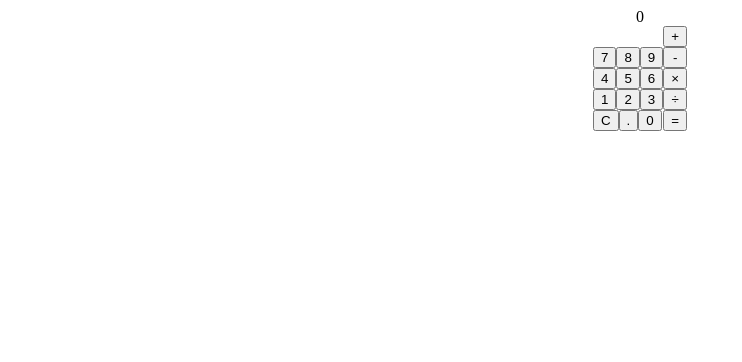
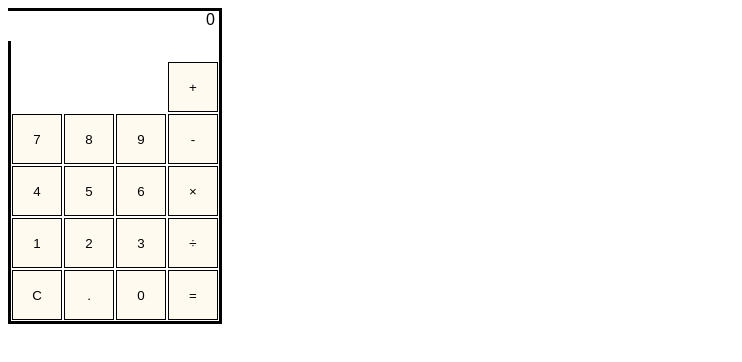
Before and after one commit to morheidari/calculator, a plain HTML site: page index.html in a window 1280 px wide. Shown: the whole page, without its empty margins (0-742 px from the left). Drawn offline with Linux system fonts and the light colour scheme.

Commit message:
modify style

```diff
--- a/index.js
+++ b/index.js
@@ -37,9 +37,13 @@ const operators =[
 
 const digits = [["C", ".", 0], [1, 2, 3], [4, 5, 6], [7, 8, 9]];
 
+const calBox = document.createElement('div');
+calBox.classList.add("calBox");
+document.body.appendChild(calBox);
+
 const display = document.createElement('div');
 display.classList.add('disp');
-document.body.appendChild(display);
+calBox.appendChild(display);
 
 const expresion = document.createElement('div');
 expresion.classList.add("expresion");
@@ -53,7 +57,7 @@ display.appendChild(result);
 
 const keys = document.createElement('div');
 keys.classList.add('keys');
-document.body.appendChild(keys);
+calBox.appendChild(keys);
 
 const digKeys = document.createElement('div');
 digKeys.classList.add('digKeys');
@@ -80,3 +84,17 @@ digits.forEach(row => {
     key.textContent = digit;
     r.appendChild(key);
 })});
+
+
+const numbers = document.querySelectorAll('.digit');
+Array.from(numbers).forEach(number => number.addEventListener('click', e => {
+    const text = e.target.textContent;
+    expresion.textContent += text;
+}))
+
+
+const clear = document.querySelector('.Clear');
+clear.addEventListener('click', e => {
+    expresion.textContent="";
+    result.textContent="";
+})
--- a/style.css
+++ b/style.css
@@ -1,8 +1,17 @@
 body{
+    display: flex;
+}
+
+.calBox{
+    justify-self: center;
+    align-self: center;
     display: flex;
     flex-direction: column;
     justify-content: center;
     align-items: center;
+    width: fit-content;
+    height: fit-content;
+    border-style: solid ;
 }
 
 .keys{
@@ -23,9 +32,32 @@ body{
     text-align: right;
     font-size: medium;
     justify-self: end;
+    align-self: flex-end;
+    background-color:  white;
+    font-family: sans-serif;
+    width: 208px;
+    height: 30px;
 }
 
-.display{
+.disp{
     display: flex;
     flex-direction: column;
+    width: 200px;
+    height: 50px;
 }
+
+.result{
+    width: 200px;
+    height: 20px
+}
+
+button{
+    width: 50px;
+    height: 50px;
+    border-radius: 0px;
+    background-color: floralwhite;
+    font-family: sans-serif;
+    border-style: solid;
+    border-width: 1px;
+    margin: 1px;
+}
```
